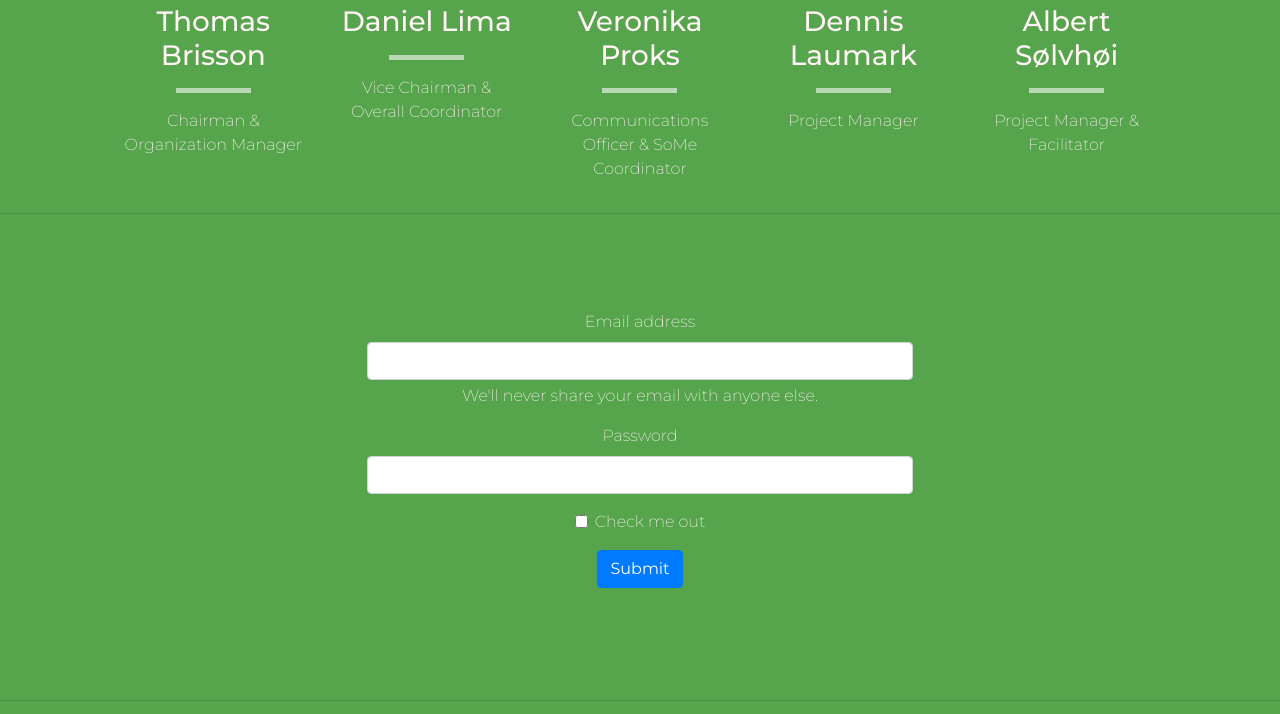
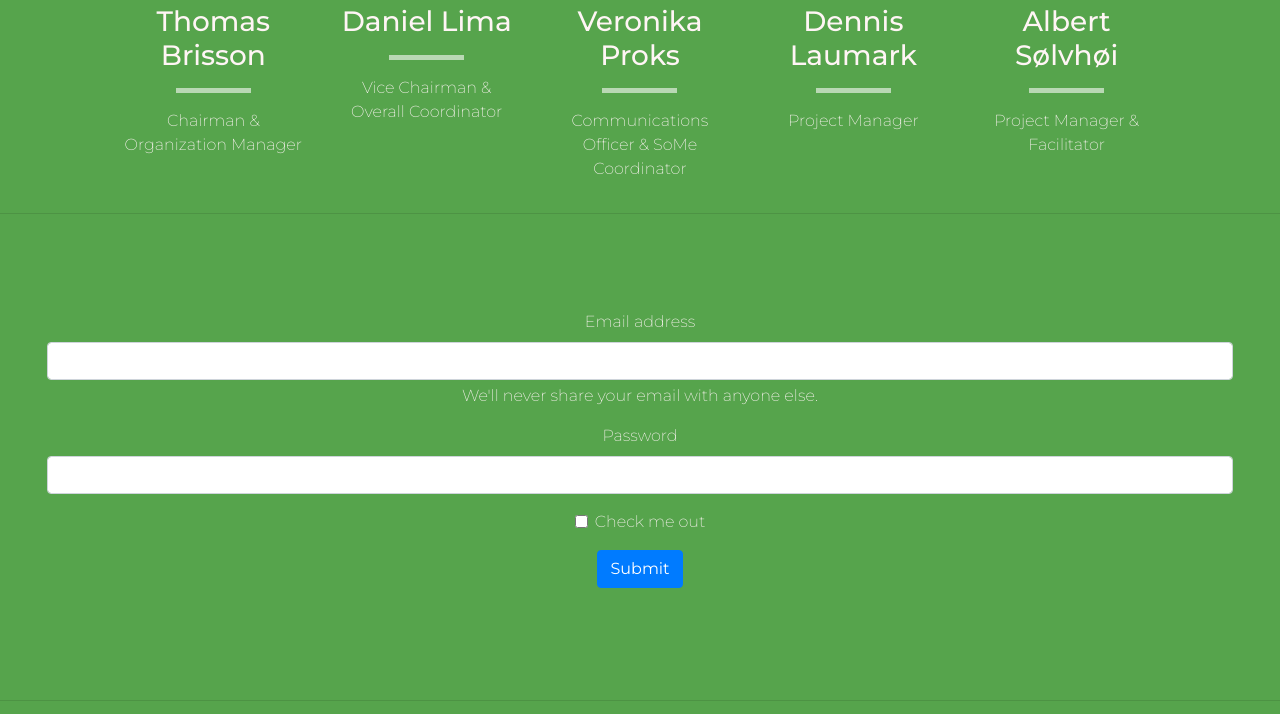
Before and after one commit to daniellima338/Ways, a plain HTML site: page index.html in a window 1280 px wide. Shown: the part 2453-3167 px from the top of the page. Drawn offline with nearby package versions, Linux system fonts and the light colour scheme.

Commit message:
added contact form. Added about us section. WIP.

```diff
--- a/index.html
+++ b/index.html
@@ -258,7 +258,7 @@
     <div class="container-fluid contact-form-container">
         <div class="opaque-overlay">&nbsp;</div>
         <div class="row">
-            <div class="col-6 offset-3">
+            <div class="col-12">
                 <section class="contact-form jumbotron text-center mt-3">
                     <form>
                         <div class="mb-3">
```
